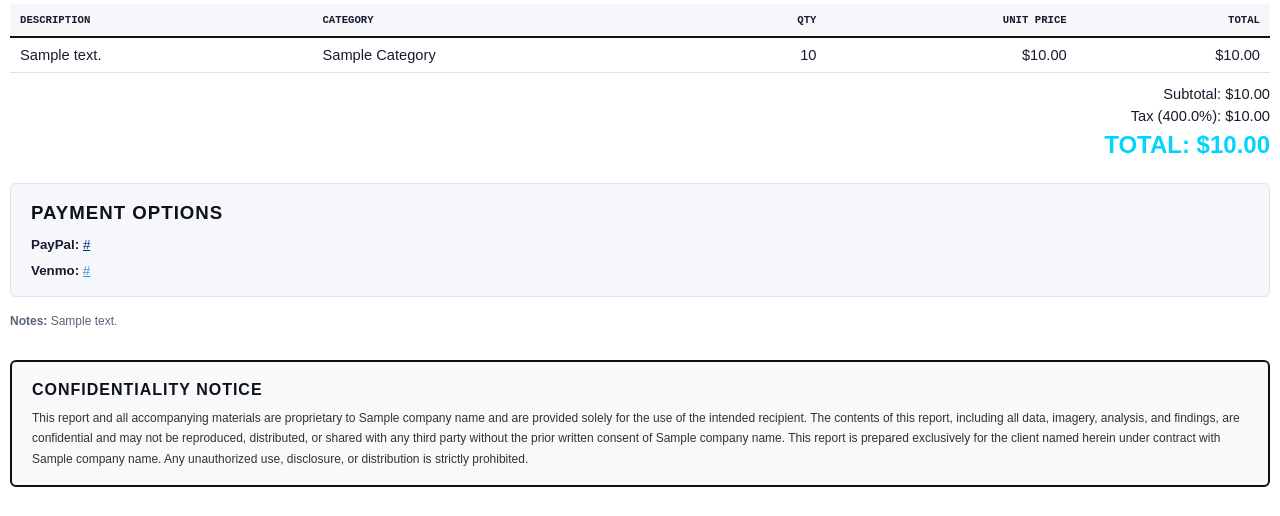
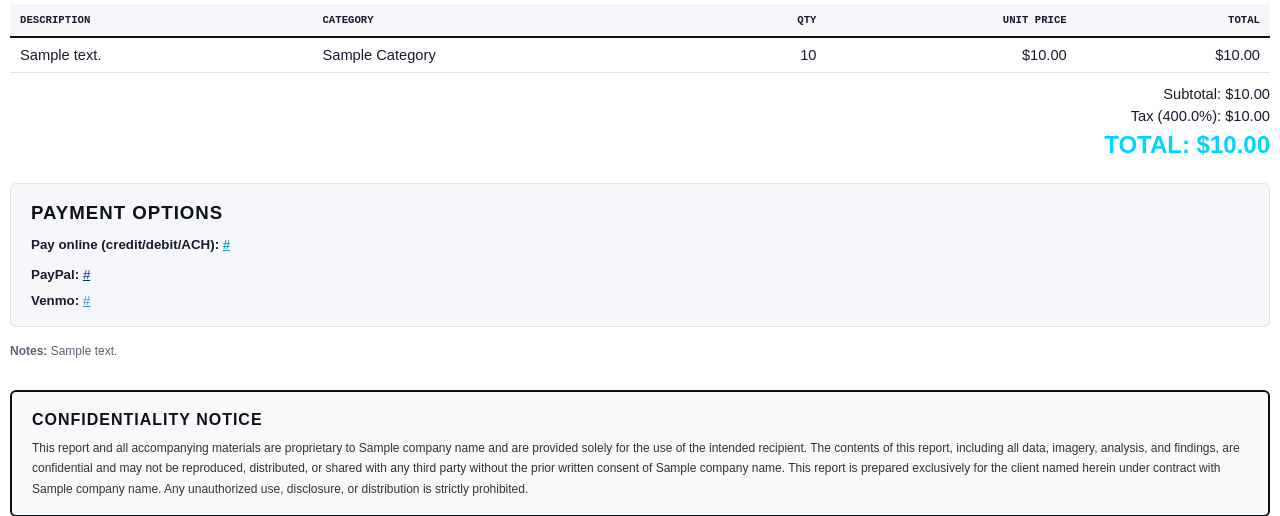
Before and after one commit to BigBill1418/DroneOpsCommand, a Python web app: template backend/app/templates/report_pdf.html in a window 1280 px wide. Shown: the part 1548-2064 px from the top of the page. Run offline with Jinja, Linux system fonts and the light colour scheme; the template is opened without the code that fills it: most values are stand-ins (such as "Sample title", 1, 10 or a date in 2020).

Commit message:
feat(pdf): render Stripe pay URL above PayPal/Venmo in invoice template
Adds a "Pay online (credit/debit/ACH)" row above the existing
PayPal/Venmo block as the primary call-to-action — both deposit and
balance flows go through Stripe per the v2.66.0 deposit feature, so
this is the path most customers will take.

Brand color is the customer-facing TOS PDF cyan #189cc6 (NOT the
operator dark-theme #00d4ff). The wrapper conditional is extended to
also fire on stripe_pay_url so the PAYMENT OPTIONS block renders when
ANY method is configured — including the common case where Stripe is
the only configured method on a fresh deploy with no PayPal/Venmo
links populated.

The legacy PayPal/Venmo rows are preserved unchanged; this is purely
additive at the template layer. Three render paths verified:
  - All three methods present  → all three render, Stripe first
  - Stripe only                 → block renders with just Stripe
  - No methods configured       → block hidden entirely
  - Paid-in-full invoice        → PAID IN FULL banner, no payment block

```diff
--- a/backend/app/templates/report_pdf.html
+++ b/backend/app/templates/report_pdf.html
@@ -550,12 +550,18 @@
     <span style="font-family: 'Liberation Sans', 'Noto Sans', Arial, sans-serif; font-weight: 700; text-transform: uppercase; font-size: 18pt; color: #2ecc40; letter-spacing: 2px;">PAID IN FULL</span>
   </div>
   {% else %}
-  {% if payment_links and (payment_links.get('paypal_link') or payment_links.get('venmo_link')) %}
+  {% if stripe_pay_url or (payment_links and (payment_links.get('paypal_link') or payment_links.get('venmo_link'))) %}
   <div style="margin-top: 20px; padding: 15px 20px; background: #f5f7fa; border: 1px solid #e0e4ea; border-radius: 6px;">
     <div style="font-family: 'Liberation Sans', 'Noto Sans', Arial, sans-serif; font-weight: 700; text-transform: uppercase; font-size: 14pt; color: #0e1117; letter-spacing: 1px; margin-bottom: 8px;">
       PAYMENT OPTIONS
     </div>
     <div style="font-size: 10pt;">
+      {% if stripe_pay_url %}
+      <div style="margin-bottom: 10px;">
+        <strong>Pay online (credit/debit/ACH):</strong>
+        <a href="{{ stripe_pay_url }}" style="color: #189cc6; text-decoration: underline; font-weight: bold;">{{ stripe_pay_url }}</a>
+      </div>
+      {% endif %}
       {% if payment_links.get('paypal_link') %}
       <div style="margin-bottom: 6px;">
         <strong>PayPal:</strong> <a href="{{ payment_links.paypal_link }}" style="color: #003087; text-decoration: underline;">{{ payment_links.paypal_link }}</a>
```
